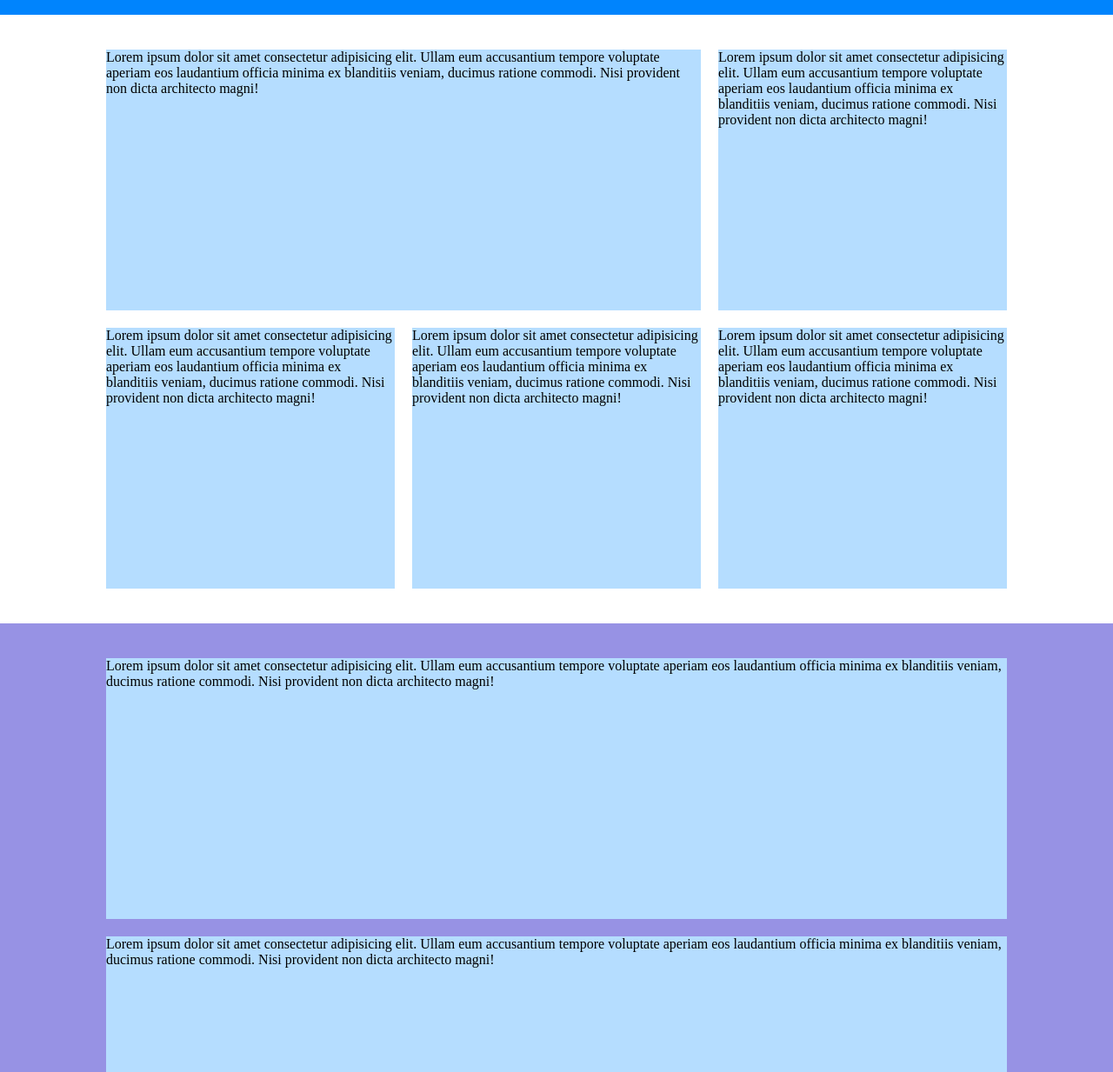
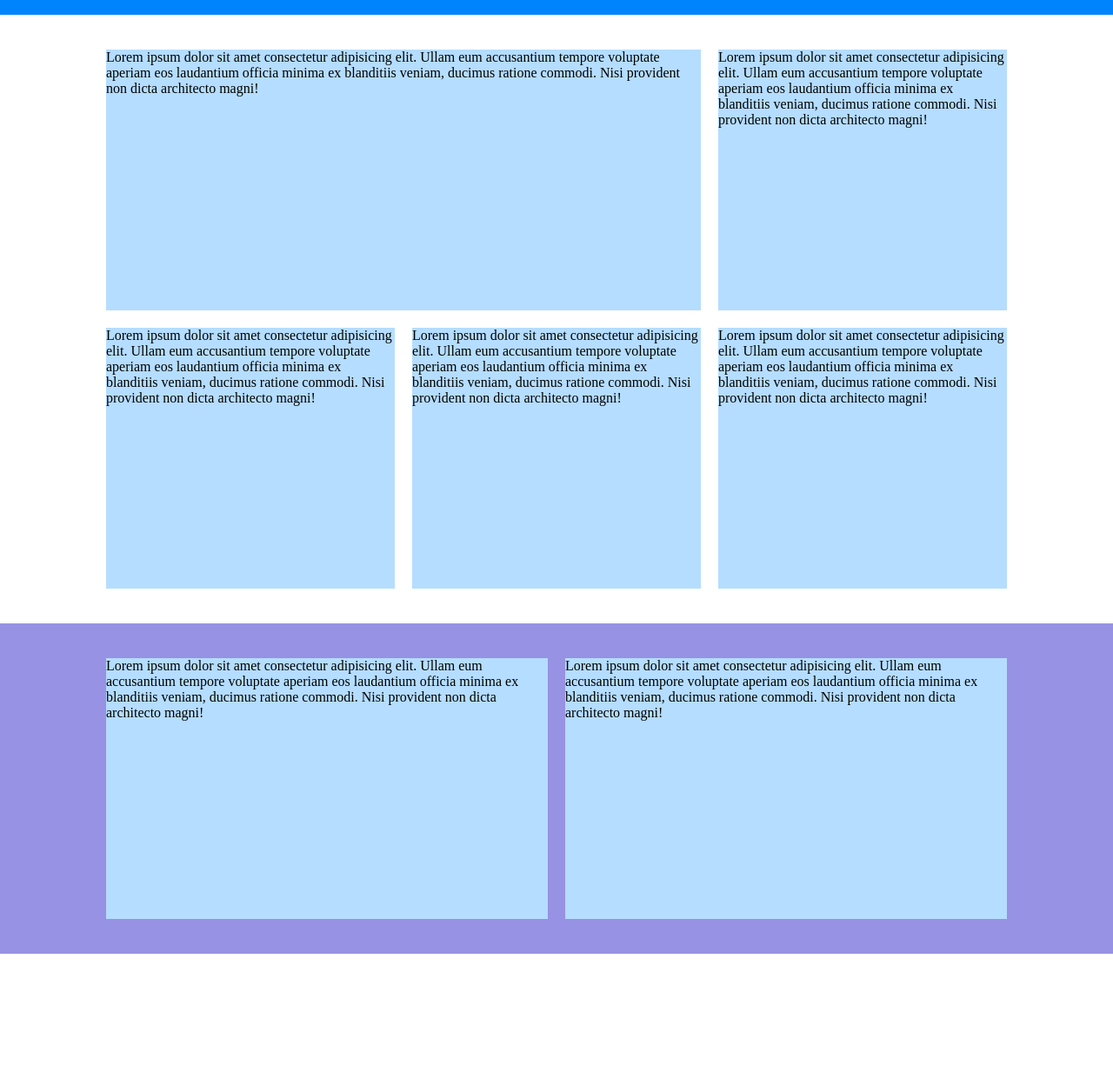
Before and after one commit to Therakar/htmlcss-responsive-layout, a plain HTML site: page index.html in a window 1280 px wide. Shown: the part 67-1300 px from the top of the page at 87% size. Drawn offline with Linux system fonts and the light colour scheme.

Commit message:
inserimento planning section responsive

```diff
--- a/css/responsive.css
+++ b/css/responsive.css
@@ -18,7 +18,6 @@
     #highlights .col{
         width: calc(100% / 3);
     }
-
 }
 
 /* vw > 62rem */
@@ -31,4 +30,9 @@
     .main-nav{
         display: block;
     }
+
+    /* main-planning */
+    #planning .col{
+        width: 50%;
+    }
 }
```
